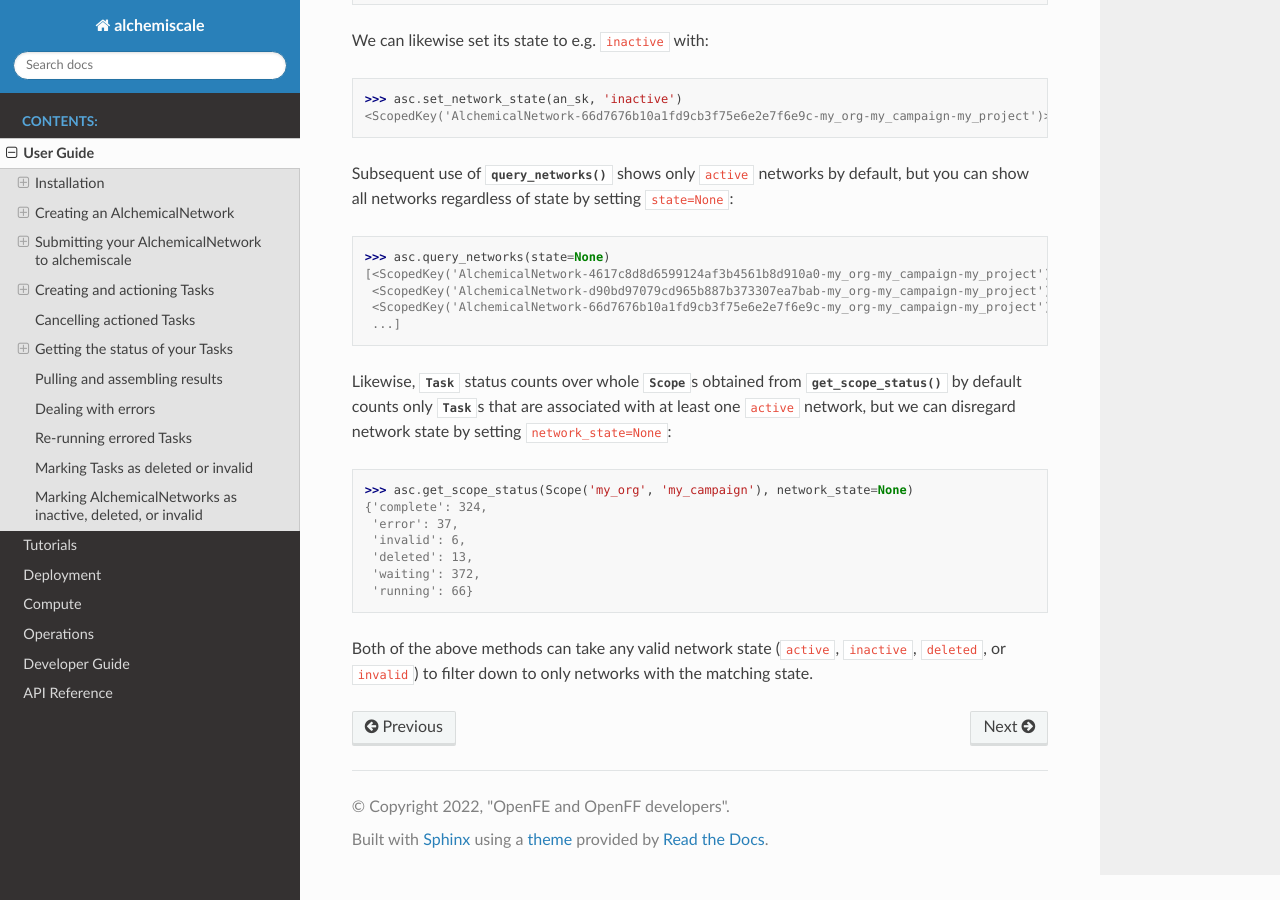
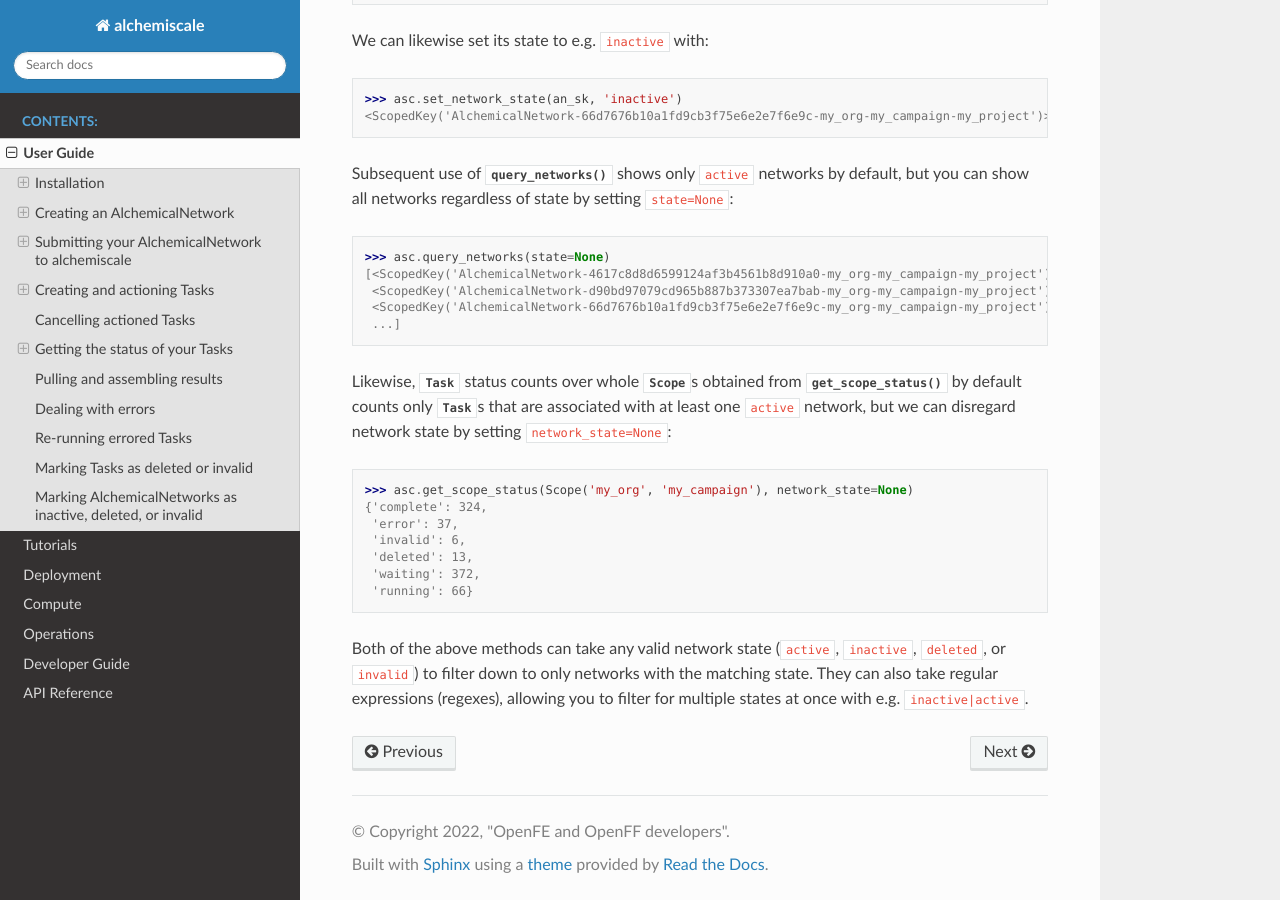
Before and after one commit to OpenFreeEnergy/alchemiscale, a Sphinx documentation site: the page built from docs/user_guide.rst, in a window 1280 px wide and 900 px high, scrolled down 13033 px. Built offline with Sphinx 7.4.7 and the Read the Docs theme 2.0.0, drawn with Linux system fonts in a browser that asks for light colours.

Commit message:
Added doc line on regex usage for network states

```diff
--- a/docs/user_guide.rst
+++ b/docs/user_guide.rst
@@ -581,3 +581,4 @@ Likewise, :py:class:`~alchemiscale.storage.models.Task` status counts over whole
      'running': 66}
 
 Both of the above methods can take any valid network state (``active``, ``inactive``, ``deleted``, or ``invalid``) to filter down to only networks with the matching state.
+They can also take regular expressions (regexes), allowing you to filter for multiple states at once with e.g. ``inactive|active``.
```
